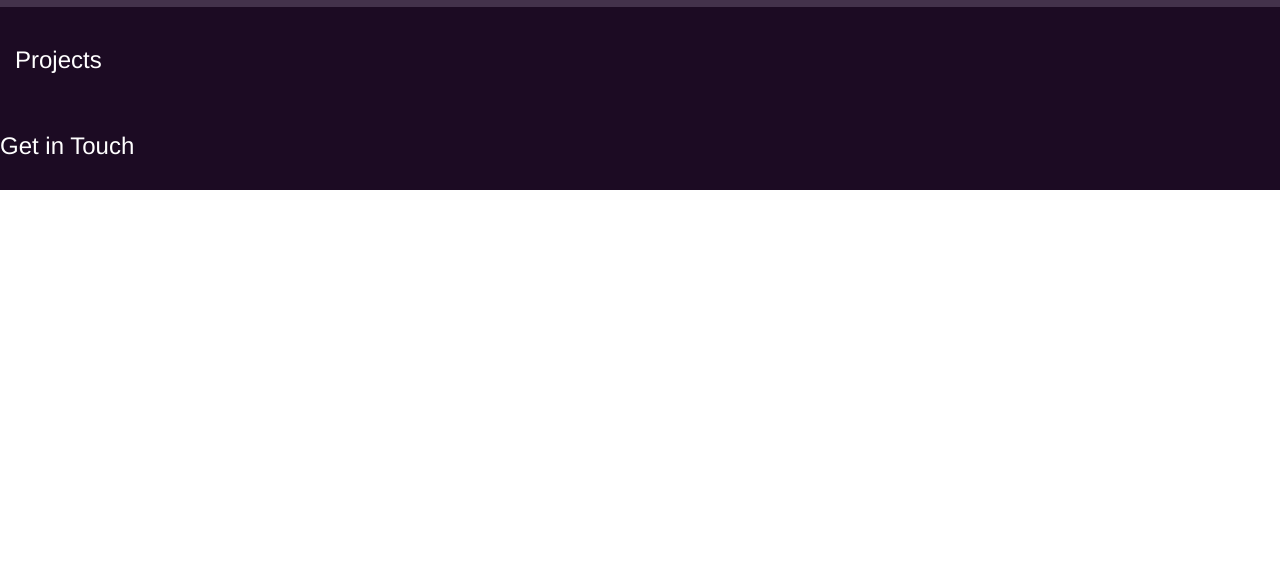
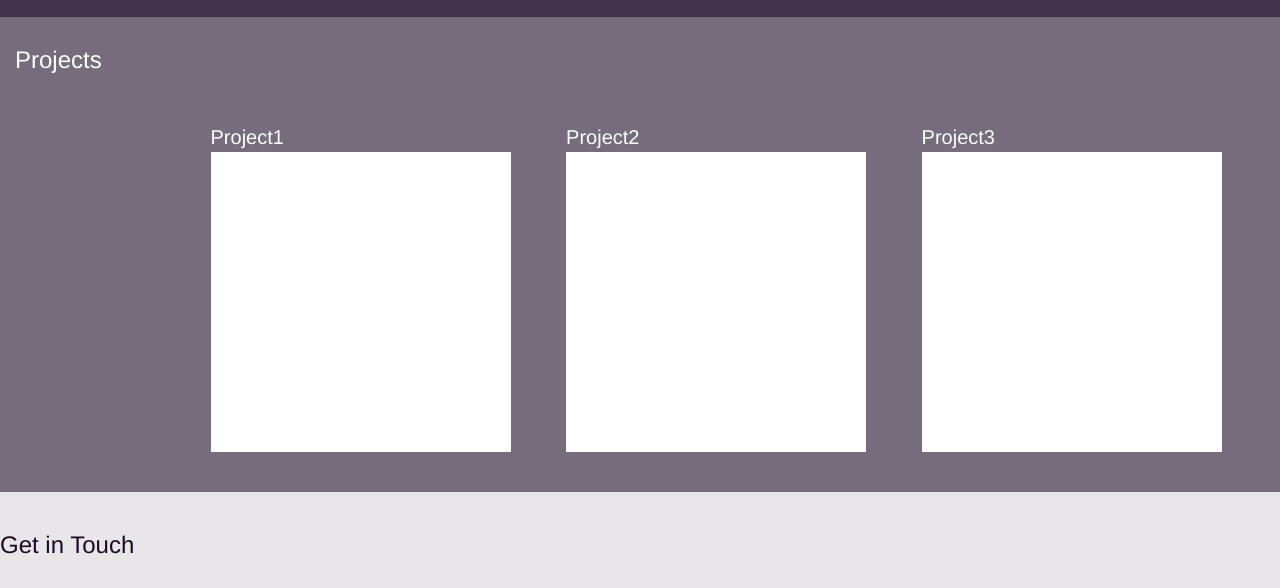
Before and after one commit to Dana94/Portfolio, a plain HTML site: page index.html in a window 1280 px wide. Shown: the part 923-1511 px from the top of the page. Before the commit the page ends 1113 px from the top, so only its background shows below. Drawn offline with nearby package versions, Linux system fonts and the light colour scheme.

Commit message:
changed color scheme of rows and working on projects row's layout

```diff
--- a/css/stylesheet.css
+++ b/css/stylesheet.css
@@ -61,7 +61,7 @@ footer, .row{
 	padding-bottom: 20px;
 }
 
-#about, #projects, #contact{
+#about{
 	background-color: #1C0B23;
 }
 
@@ -69,6 +69,17 @@ footer, .row{
 	background-color: #43324b;
 	/*bright purple: #7c43bd;*/
 	/*grey: #a49da7;*/
+}
+
+#projects{
+	background-color: #766c7b;
+	padding-bottom: 10px;
+}
+
+#contact{
+	background-color: #e8e6e9;
+	color: #1C0B23;
+
 }
 
 #me{
@@ -137,24 +148,11 @@ footer, .row{
 	color: gray;
 }
 
-/*4) Honors, Employment */
-
-/*.award, #work .row{
-	margin-bottom: 2rem;
-}*/
-
-/*5) Courses */
-
-/*#classes ul{
-	margin-left: -40px;
-	list-style: none;
+.project{
+	height: 300px;
+	width: 300px;
+	background-color: white;
 }
-
-#classes ul li{
-	padding-top: 5px;
-}*/
-
-/*6) Skills */
 
 #icon-labels{
 	margin-top: 5px;
--- a/index.html
+++ b/index.html
@@ -95,27 +95,40 @@
 								<img src="images/JS.png">
 							</div>
 					   </div>
-					   <!-- <div class="icon-row row" id="icon-labels">
-					   		<div class="col-xs-4">
-								HTML5
-							</div>
-							<div class="col-xs-4">
-
-							</div>
-					   </div> -->
 					</div>
 				</div>
 			</div>
 
-			<div class="container-fluid">
-					<div class="row" id="projects">
-						<div class="col-sm-3">
-							<h3>Projects</h3>
-						</div>
-						<div class="col-sm-9">
+			<div class="container-fluid" id="projects">
+				<div class="row">
+					<div class="col-sm-1">
+						<h3>Projects</h3>
+					</div>
+				</div>
+				<div class="row">
+					<div class="col-sm-10 col-sm-offset-1">
+
+						<div class="row">
+
+							<div class="col-lg-3 col-lg-offset-1 col-xs-12">
+								Project1
+								<div class="project"></div>
+
+							</div>
+
+							<div class="col-lg-3 col-lg-offset-1 col-xs-12">
+								Project2
+								<div class="project"></div>
+							</div>
+
+							<div class="col-lg-3 col-lg-offset-1 col-xs-12">
+								Project3
+								<div class="project"></div>
+							</div>
 
 						</div>
 					</div>
+				</div>
 			</div>
 
 			<footer id="contact">
```
